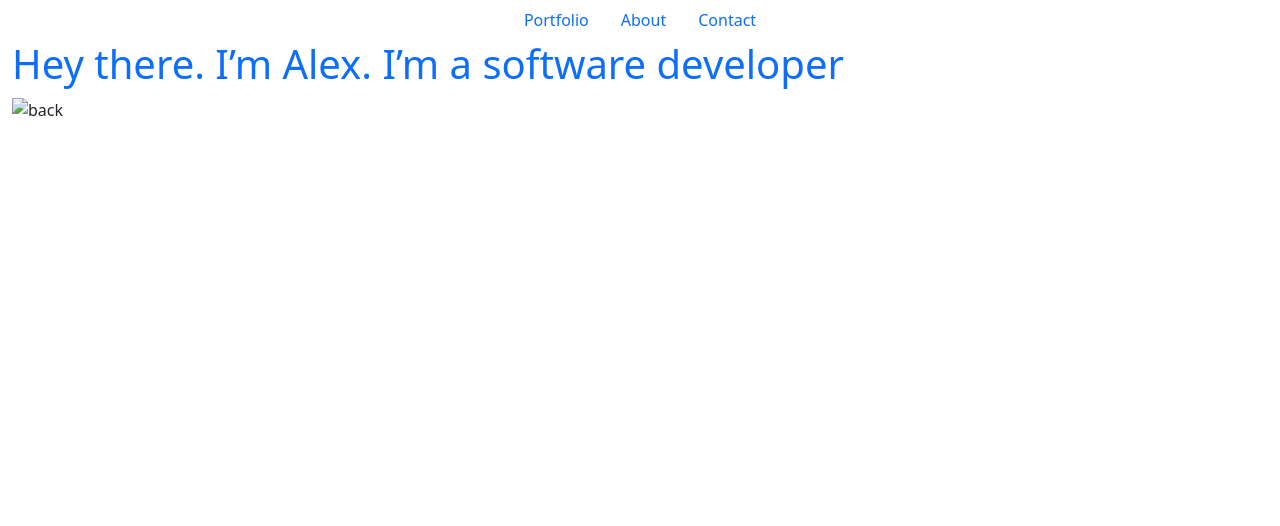
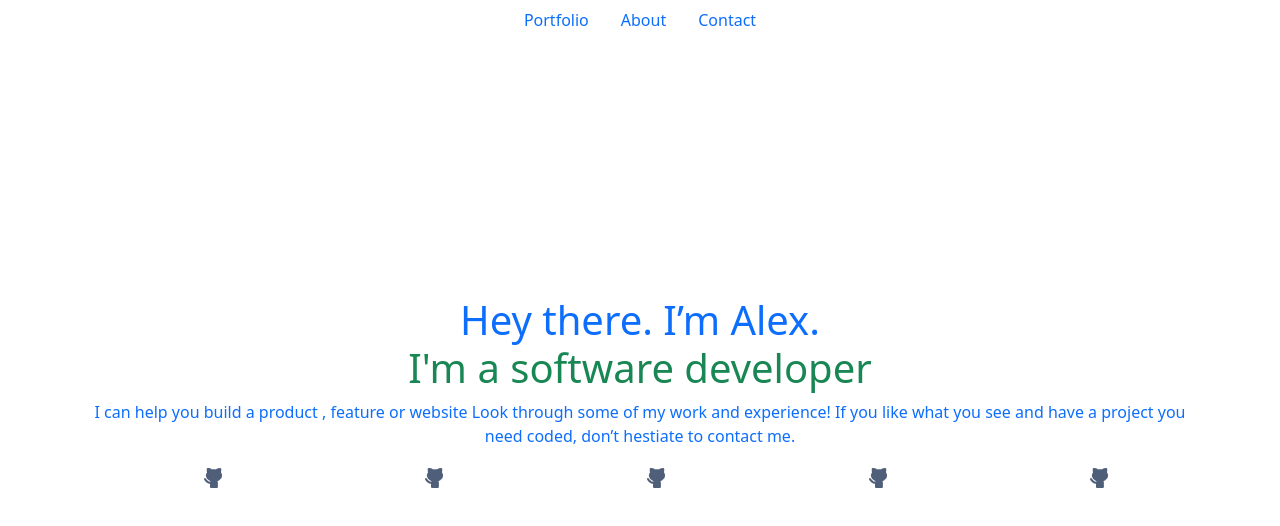
Before and after one commit to Rizwan-learn/CSS-Framework-Portfolio, a plain HTML site: page index.html in a window 1280 px wide. Drawn offline with nearby package versions, Linux system fonts and the light colour scheme.

Commit message:
Add icons
-centered the texts

```diff
--- a/index.html
+++ b/index.html
@@ -12,7 +12,7 @@
     <script src="https://cdn.jsdelivr.net/npm/bootstrap@5.1.3/dist/js/bootstrap.min.js" integrity="sha384-QJHtvGhmr9XOIpI6YVutG+2QOK9T+ZnN4kzFN1RtK3zEFEIsxhlmWl5/YESvpZ13" crossorigin="anonymous"></script>
 </head>
 <body>
-  <div class="container-fluid full bg-img">
+  <div class="container-fluid text-center">
     <header>
         <ul class="nav justify-content-center">
             <li class="nav-item">
@@ -26,10 +26,30 @@
             </li>
           </ul>
     </header>
-    <h1 class="text-primary">Hey there. I’m Alex.
-      I’m a software developer</h1>
+    <section class="container position-absolute start-50 top-50 translate-middle">
+    <h1 class="text-primary text-center">Hey there. I’m Alex.<br>
+    <span class="text-success">I'm a software developer</span></h1>
+      <p class="text-primary text-center"> I can help you build a product , feature or website Look through some of my work and experience! If you like what you see and have a project you need coded,
+        don’t hestiate to contact me.</p>
+        <ul class="row">
+           <a class="col" href="">
+            <img src="img/github.png">
+           </a >
+              <a class="col" href="">
+             <img src="img/github.png">
+            </a >
+            <a class="col" href="">
+             <img src="img/github.png">
+            </a >
+            <a class="col" href="">
+             <img src="img/github.png">
+            </a >
+            <a class="col" href="">
+             <img src="img/github.png">
+            </a >
+        </ul>
+    </section>
 
-    <img class="bg-img img-fluid" src="img/Header-llustration-desktop.png" alt="back">
 
 
 
--- a/styles.css
+++ b/styles.css
@@ -1,3 +1,10 @@
 .container-fluid {
   background-image: url(img/Header-llustration-desktop.png);
+  background-repeat: no-repeat;
+  background-size: cover;
+  height: 100vh;
 }
+
+i {
+  color: blue;
+}
```
Also changed, not shown: img/github.png (added).
